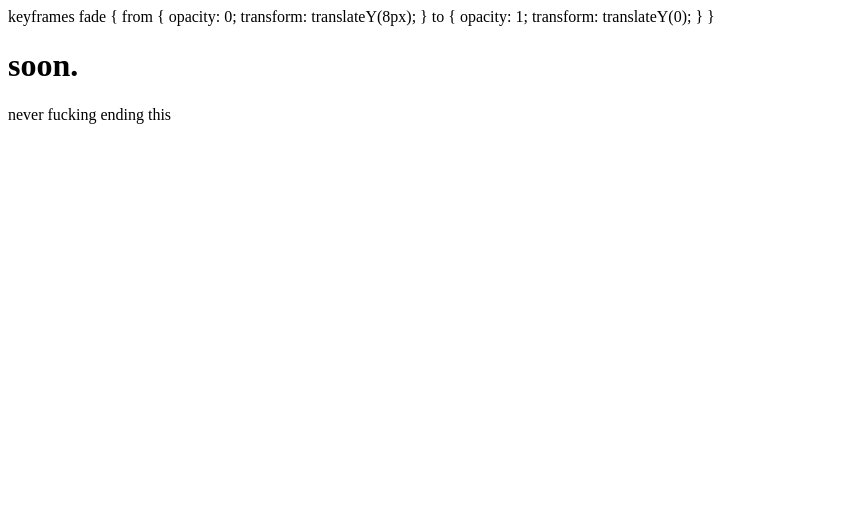
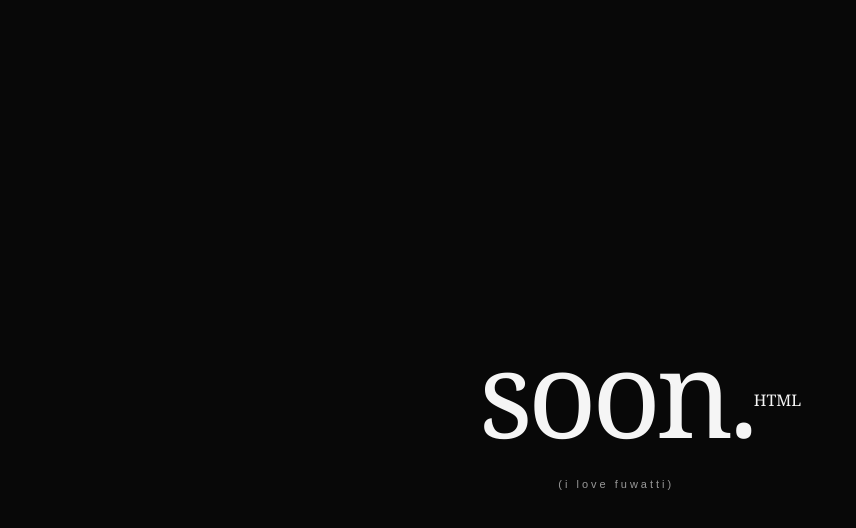
Before and after one commit to luxeyay/luxe., a plain HTML site: page index.html in a window 1280 px wide. Shown: the whole page, without its empty margins (0-856 px from the left). Drawn offline with Linux system fonts and the light colour scheme.

Commit message:
Update index.html

```diff
--- a/index.html
+++ b/index.html
@@ -1,15 +1,69 @@
-keyframes fade {
-    from { opacity: 0; transform: translateY(8px); }
-    to { opacity: 1; transform: translateY(0); }
+
+<!DOCTYPE html>
+<html lang="en">
+<head>
+<meta charset="UTF-8">
+<meta name="viewport" content="width=device-width, initial-scale=1.0">
+
+<title>soon.</title>
+
+<style>
+* {
+    margin: 0;
+    padding: 0;
+    box-sizing: border-box;
+}
+
+body {
+    background: #080808;
+    color: #f5f5f5;
+    height: 100vh;
+    display: flex;
+    justify-content: center;
+    align-items: center;
+    font-family: Georgia, serif;
+}
+
+.container {
+    text-align: center;
+    animation: appear 1.5s ease;
+}
+
+h1 {
+    font-size: clamp(65px, 15vw, 120px);
+    font-weight: normal;
+    letter-spacing: -5px;
+}
+
+p {
+    margin-top: 5px;
+    font-family: Arial, sans-serif;
+    font-size: 11px;
+    letter-spacing: 3px;
+    color: #999;
+}
+
+@keyframes appear {
+    from {
+        opacity: 0;
+        transform: translateY(12px);
+    }
+    to {
+        opacity: 1;
+        transform: translateY(0);
+    }
 }
 </style>
+</head>
 
-<div class="soon-page">
-    <img src="<a href='https://postimages.org/' target='_blank'><img src='https://i.postimg.cc/BvgDkzGf/sticker-9.png' border='0' alt='sticker-9'></a>" alt="">
+<body>
 
-    <h1 class="soon-title">soon.</h1>
+<div class="container">
+    <h1>soon.</h1>
+    <p>(i love fuwatti)</p>
+</div>
 
-    <p class="soon-caption">
-        never fucking ending this
-    </p>
-</div>
+</body>
+</html>
+
+HTML
```
